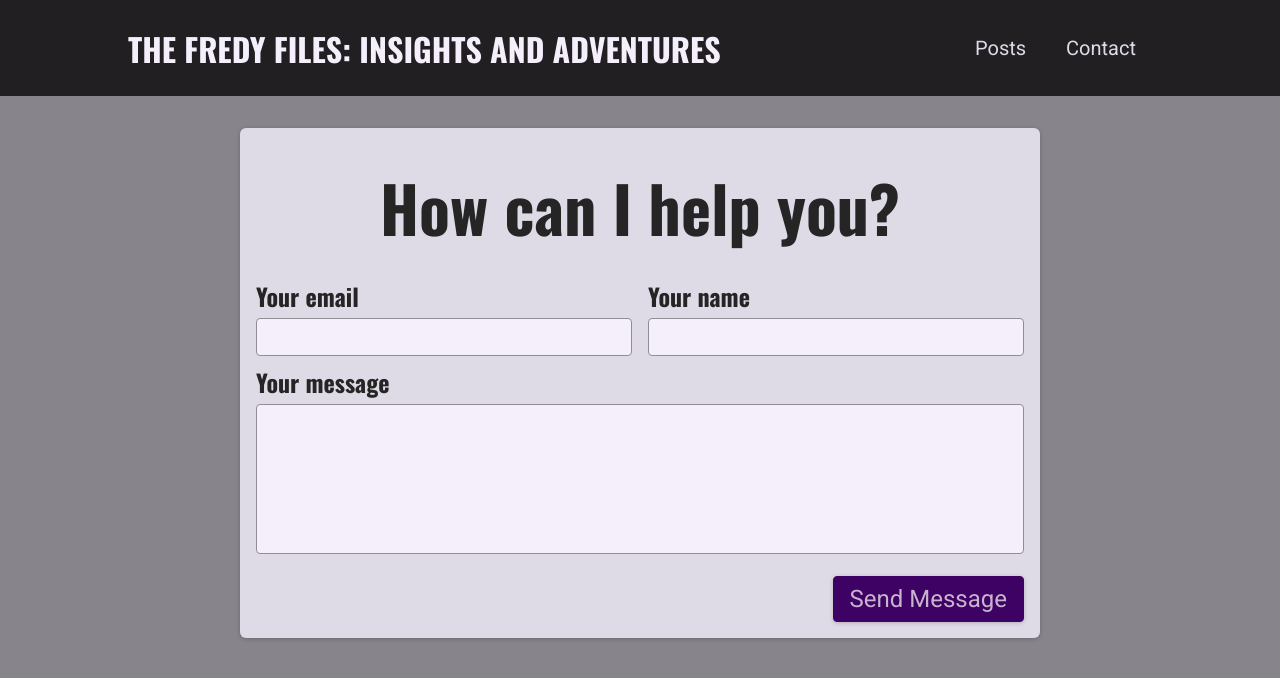
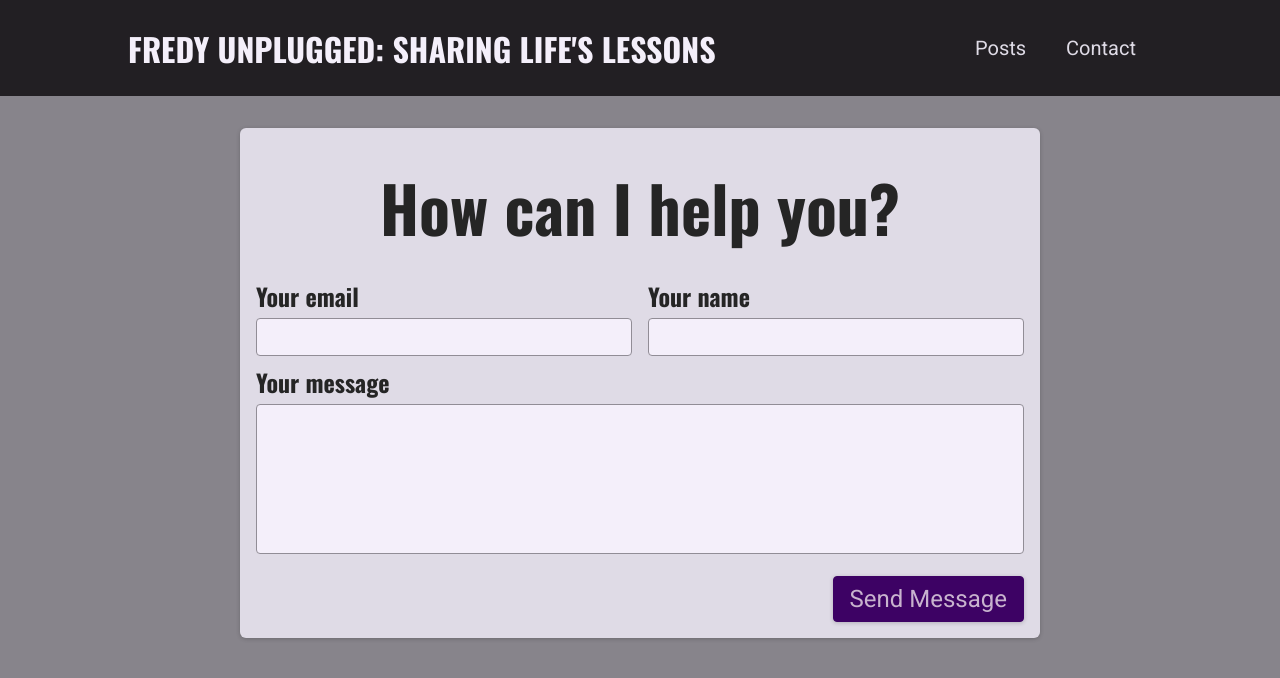
Before and after one commit to fredyvelasquezgt/personal-blog-next-js, a Next.js app: page /contact in a window 1280 px wide. Shown: the top 678 px of the page. Built offline with nearby package versions, Linux system fonts and the light colour scheme.

Commit message:
ui changes

```diff
--- a/components/layout/logo.js
+++ b/components/layout/logo.js
@@ -2,7 +2,7 @@ import classes from './logo.module.css'
 
 function Logo() {
     return <div className={classes.logo} >
-The Fredy Files: Insights and Adventures    </div>
+Fredy Unplugged: Sharing Life's Lessons    </div>
 }
 
 export default Logo;
```
Also changed, not shown: components/ui/notification.js (+4 -4 lines).
